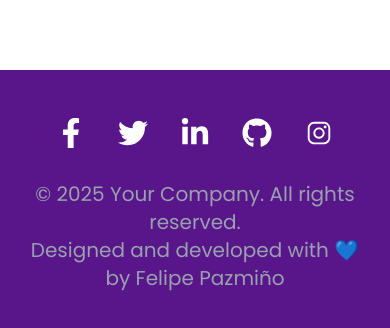
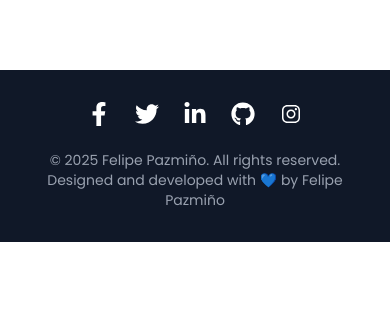
Before and after one commit to Feliandres/portafolio, a Next.js app: page / in a window 390 px wide. Shown: the part 10973-11301 px from the top of the page. After the commit the page ends 11215 px from the top, so only its background shows below. Built offline with nearby package versions, Linux system fonts and the light colour scheme.

Commit message:
12-update-footer-page

```diff
--- a/components/Footer.tsx
+++ b/components/Footer.tsx
@@ -4,15 +4,15 @@ import { IoLogoInstagram } from "react-icons/io";
 
 export const Footer = () => {
     return (
-        <footer className="bg-purple-900 text-white py-12 mt-16">
+        <footer className="bg-gray-900 text-white py-8 mt-16">
             <div className="container mx-auto px-4">
                 {/* Sección de Redes Sociales */}
-                <div className="flex justify-center gap-8 mb-8">
+                <div className="flex justify-center gap-6 mb-6 flex-wrap">
                     <a
                         href="https://facebook.com"
                         target="_blank"
                         rel="noopener noreferrer"
-                        className="text-3xl hover:text-gray-400 transition duration-300"
+                        className="text-2xl md:text-3xl hover:text-gray-400 transition duration-300"
                     >
                         <FaFacebookF />
                     </a>
@@ -20,7 +20,7 @@ export const Footer = () => {
                         href="https://twitter.com"
                         target="_blank"
                         rel="noopener noreferrer"
-                        className="text-3xl hover:text-gray-400 transition duration-300"
+                        className="text-2xl md:text-3xl hover:text-gray-400 transition duration-300"
                     >
                         <FaTwitter />
                     </a>
@@ -28,7 +28,7 @@ export const Footer = () => {
                         href="https://linkedin.com"
                         target="_blank"
                         rel="noopener noreferrer"
-                        className="text-3xl hover:text-gray-400 transition duration-300"
+                        className="text-2xl md:text-3xl hover:text-gray-400 transition duration-300"
                     >
                         <FaLinkedinIn />
                     </a>
@@ -36,7 +36,7 @@ export const Footer = () => {
                         href="https://github.com"
                         target="_blank"
                         rel="noopener noreferrer"
-                        className="text-3xl hover:text-gray-400 transition duration-300"
+                        className="text-2xl md:text-3xl hover:text-gray-400 transition duration-300"
                     >
                         <FaGithub />
                     </a>
@@ -44,18 +44,18 @@ export const Footer = () => {
                         href="https://instagram.com"
                         target="_blank"
                         rel="noopener noreferrer"
-                        className="text-3xl hover:text-gray-400 transition duration-300"
+                        className="text-2xl md:text-3xl hover:text-gray-400 transition duration-300"
                     >
                         <IoLogoInstagram />
                     </a>
                 </div>
 
                 {/* Derechos de Autor */}
-                <div className="text-center text-gray-400">
-                    <p className="text-xl">
-                        &copy; {new Date().getFullYear()} Your Company. All rights reserved.
+                <div className="text-center text-gray-400 text-sm md:text-base">
+                    <p>
+                        &copy; {new Date().getFullYear()} Felipe Pazmiño. All rights reserved.
                     </p>
-                    <p className="text-xl">
+                    <p>
                         Designed and developed with 💙 by Felipe Pazmiño
                     </p>
                 </div>
```
